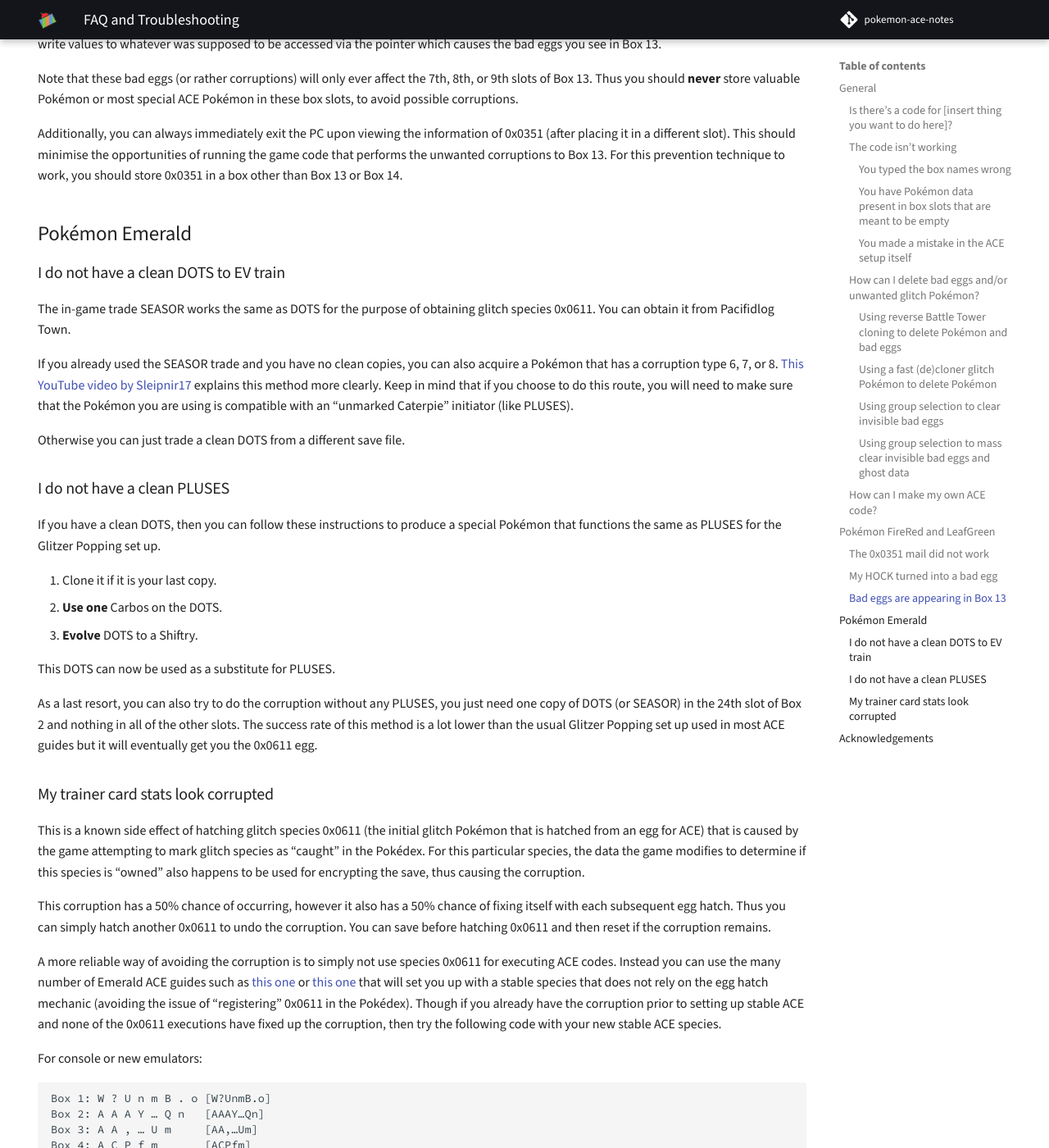
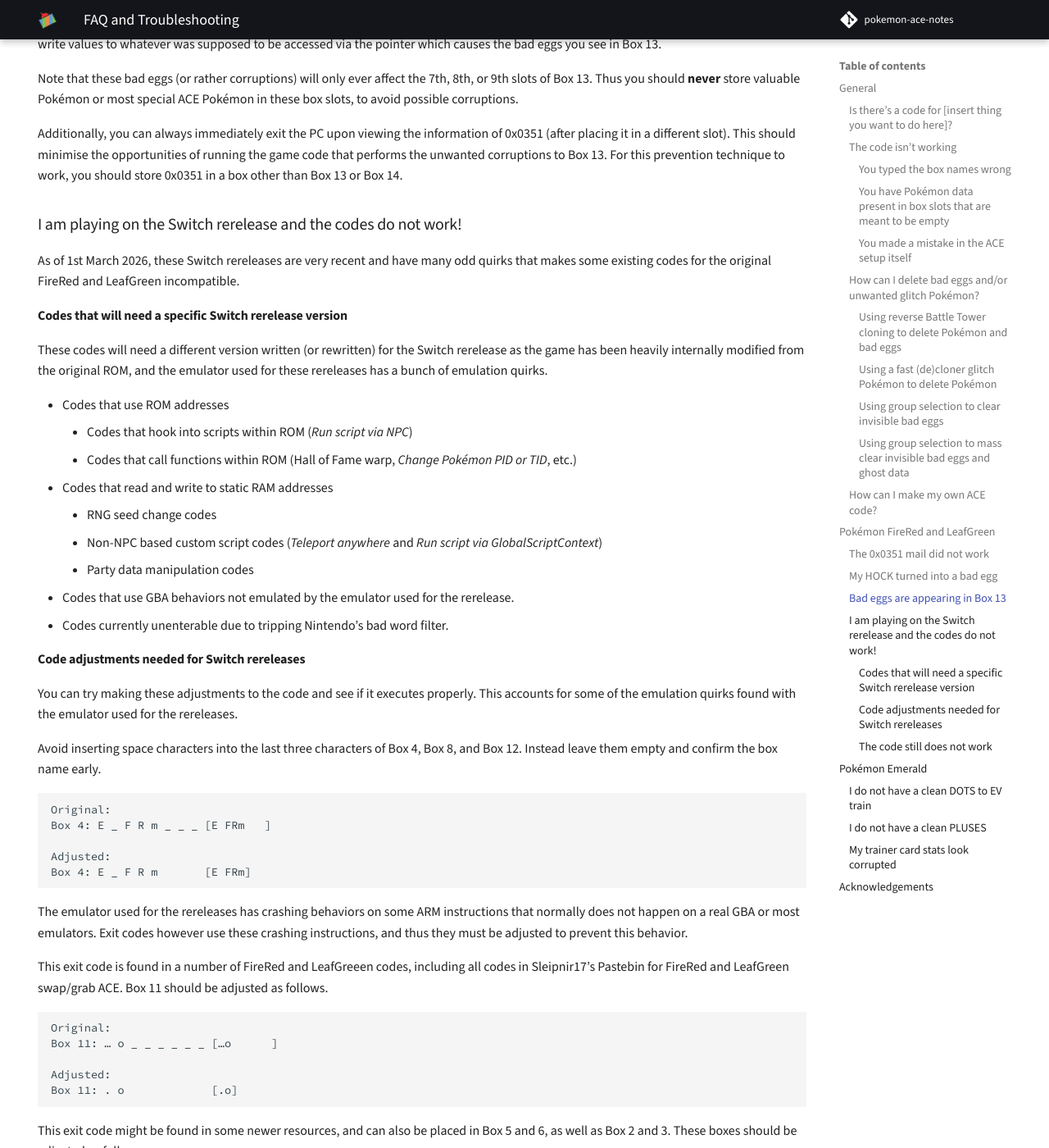
Before and after one commit to pomeg-letterbombers/pokemon-ace-notes, an MkDocs documentation site: the page built from content/faq.md, in a window 1280 px wide and 1400 px high, scrolled down 6395 px. Shown: the whole window at 82% size. Built offline with MkDocs 1.6.1 and Material for MkDocs 9.7.7, drawn with Linux system fonts in a browser that asks for light colours; comment, search, counter and statistics services are not loaded; some of the changed text lies outside the part shown.

Commit message:
Add FAQ for Switch rerelease of FireRed and LeafGreen

````diff
--- a/content/faq.md
+++ b/content/faq.md
@@ -398,6 +398,73 @@
 unwanted corruptions to Box 13. For this prevention technique to work,
 you should store 0x0351 in a box other than Box 13 or Box 14.
 
+### I am playing on the Switch rerelease and the codes do not work!
+
+As of 1st March 2026, these Switch rereleases are very recent and have many odd quirks that makes some existing codes for the original FireRed and LeafGreen incompatible.
+
+#### Codes that will need a specific Switch rerelease version
+
+These codes will need a different version written (or rewritten) for the Switch rerelease as the game has been heavily internally modified from the original ROM, and the emulator used for these rereleases has a bunch of emulation quirks.
+
+*   Codes that use ROM addresses
+    +   Codes that hook into scripts within ROM (<i>Run script via NPC</i>)
+    +   Codes that call functions within ROM (Hall of Fame warp, <i>Change Pokémon PID or TID</i>, etc.)
+*   Codes that read and write to static RAM addresses
+    +   RNG seed change codes
+    +   Non-NPC based custom script codes (<i>Teleport anywhere</i> and <i>Run script via GlobalScriptContext</i>)
+    +   Party data manipulation codes
+*   Codes that use GBA behaviors not emulated by the emulator used for the rerelease.
+*   Codes currently unenterable due to tripping Nintendo’s bad word filter.
+
+#### Code adjustments needed for Switch rereleases
+
+You can try making these adjustments to the code and see if it executes properly.
+This accounts for some of the emulation quirks found with the emulator used for the rereleases.
+
+Avoid inserting space characters into the last three characters of Box 4, Box 8, and Box 12. Instead leave them empty and confirm the box name early.
+
+```
+Original:
+Box 4: E _ F R m _ _ _ [E FRm   ]
+
+Adjusted:
+Box 4: E _ F R m       [E FRm]
+```
+
+The emulator used for the rereleases has crashing behaviors on some ARM instructions that normally does not happen on a real GBA or most emulators.
+Exit codes however use these crashing instructions, and thus they must be adjusted to prevent this behavior.
+
+This exit code is found in a number of FireRed and LeafGreeen codes, including all codes in Sleipnir17’s Pastebin for FireRed and LeafGreen swap/grab ACE.
+Box 11 should be adjusted as follows.
+
+```
+Original:
+Box 11: … o _ _ _ _ _ _ […o      ]
+
+Adjusted:
+Box 11: . o             [.o]
+```
+
+This exit code might be found in some newer resources, and can also be placed in Box 5 and 6, as well as Box 2 and 3.
+These boxes should be adjusted as follows.
+
+```
+Original:
+Box 10: _ F o H I C o r [ FoHICor]
+Box 11: B n             [Bn]
+
+Adjusted:
+Box 10: _ F o H I o o r [ FoHIoor]
+Box 11: x n             [xn]
+```
+
+#### The code still does not work
+
+Check [The code isn’t working](#the-code-isnt-working) FAQ entry and see if you made a common mistake.
+
+If you are sure that you have throughly checked for these mistakes and the code is still not working for you, then it is possible that the specific code you are using is not compatible with the Switch rereleases.
+You will have to wait for a version for the Switch rerelease to be made.
+
 ## Pokémon Emerald
 
 ### I do not have a clean DOTS to EV train
````
